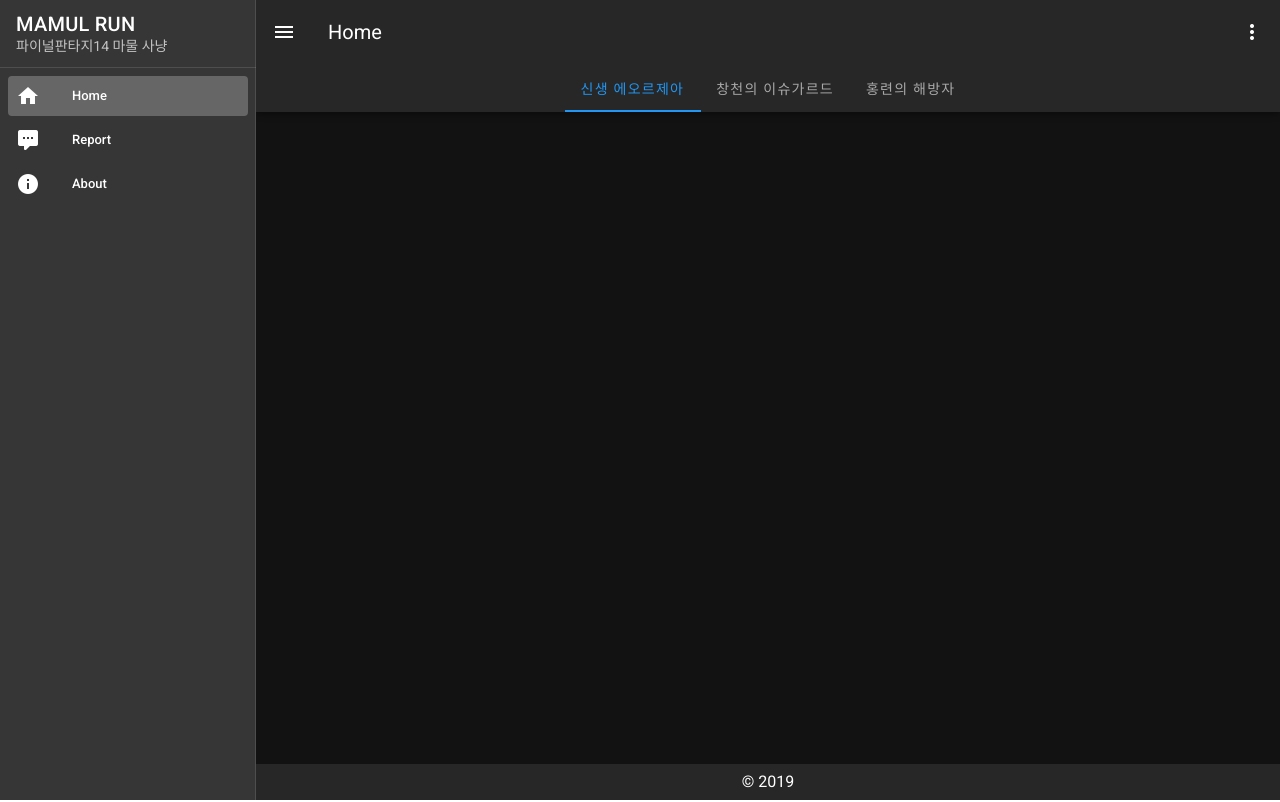
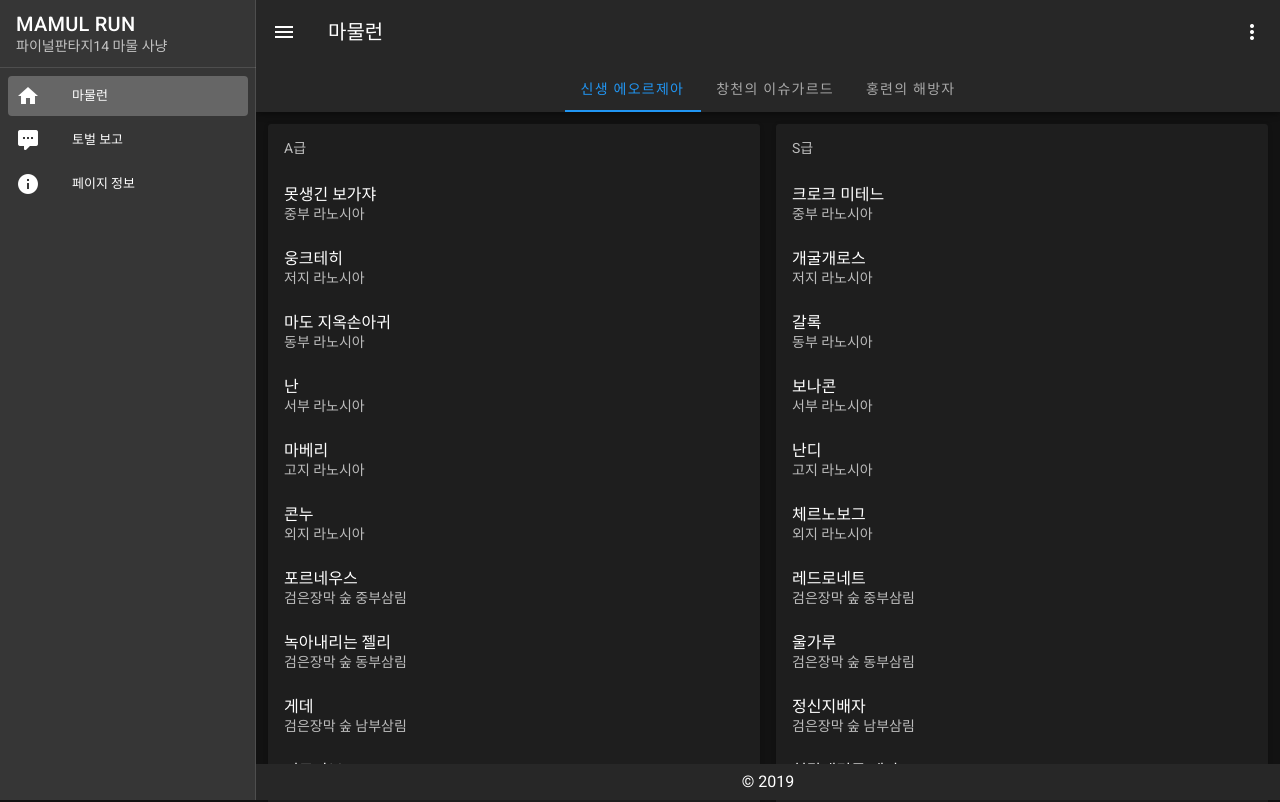
Before and after one commit to chalkpe/mamul-run, a Vue app: page / in a window 1280 px wide. Shown: the top 802 px of the page. Built offline with nearby package versions, Linux system fonts and the light colour scheme; what vue-firestore would draw is missing.

Commit message:
add mamul list

```diff
--- a/src/App.vue
+++ b/src/App.vue
@@ -62,17 +62,27 @@ import mamul from './assets/mamul'
 
 export default {
   name: 'App',
-  data: () => ({
-    drawer: true,
 
-    config,
-    expansions: [...new Set(mamul.map(m => m.expansion))],
+  data: function () {
+    return {
+      drawer: true,
 
-    list: [
-      { icon: 'mdi-home', title: 'Home', to: '/' },
-      { icon: 'mdi-comment-processing', title: 'Report', to: '/report' },
-      { icon: 'mdi-information', title: 'About', to: '/about' }
-    ]
-  })
+      config,
+      expansions: [...new Set(mamul.map(m => m.expansion))],
+
+      list: [
+        { to: '/', icon: 'mdi-home' },
+        { to: '/report', icon: 'mdi-comment-processing' },
+        { to: '/about', icon: 'mdi-information' }
+      ].map(m => ({ ...m, title: this.routeName(m.to) }))
+    }
+  },
+
+  methods: {
+    routeName (path) {
+      return this.$router.resolve(path).route.name
+    }
+  }
+
 }
 </script>
--- /dev/null
+++ b/src/components/MamulList.vue
@@ -0,0 +1,37 @@
+<template>
+  <v-container grid-list-lg>
+    <v-layout wrap>
+      <v-flex lg6 v-for="rank in ranks" :key="rank">
+        <v-card><v-list two-line subheader>
+          <v-subheader>{{ rank }}급</v-subheader>
+          <v-list-item v-for="m in mamul[rank]" :key="m.name">
+            <v-list-item-content>
+              <v-list-item-title>{{ m.name }}</v-list-item-title>
+              <v-list-item-subtitle>{{ m.zone }}</v-list-item-subtitle>
+            </v-list-item-content>
+          </v-list-item>
+        </v-list></v-card>
+      </v-flex>
+    </v-layout>
+  </v-container>
+</template>
+
+<script>
+import mamul from '../assets/mamul'
+
+export default {
+  props: {
+    expansion: String
+  },
+
+  data: function () {
+    return {
+      ranks: ['A', 'S'],
+      mamul: {
+        A: mamul.filter(m => m.expansion === this.expansion && m.rank === 'A'),
+        S: mamul.filter(m => m.expansion === this.expansion && m.rank === 'S')
+      }
+    }
+  }
+}
+</script>
--- a/src/firebase.js
+++ b/src/firebase.js
@@ -1,12 +1,12 @@
 import Vue from 'vue'
 import VueFirestore from 'vue-firestore'
-import { firebase as config } from './config'
+import config from './config'
 
 import firebase from 'firebase/app'
 import 'firebase/auth'
 import 'firebase/firestore'
 
 Vue.use(VueFirestore)
-firebase.initializeApp(config)
+firebase.initializeApp(config.firebase)
 
 export default firebase
--- a/src/router.js
+++ b/src/router.js
@@ -9,19 +9,21 @@ export default new Router({
   routes: [
     {
       path: '/',
-      name: 'Home',
+      name: '마물런',
       meta: { expansions: true },
       component: () => import(/* webpackChunkName: "home" */ './views/Home.vue')
     },
+
     {
       path: '/report',
-      name: 'Report',
+      name: '토벌 보고',
       meta: { expansions: true },
       component: () => import(/* webpackChunkName: "report" */ './views/Report.vue')
     },
+
     {
       path: '/about',
-      name: 'About',
+      name: '페이지 정보',
       component: () => import(/* webpackChunkName: "about" */ './views/About.vue')
     }
   ]
--- a/src/views/Home.vue
+++ b/src/views/Home.vue
@@ -1,12 +1,12 @@
 <template>
-  <v-layout>
-  </v-layout>
+  <mamul-list expansion="신생 에오르제아"></mamul-list>
 </template>
 
 <script>
+import MamulList from '../components/MamulList.vue'
 
 export default {
-  data: () => ({
-  })
+  components: { MamulList },
+  data: () => ({ })
 }
 </script>
```
